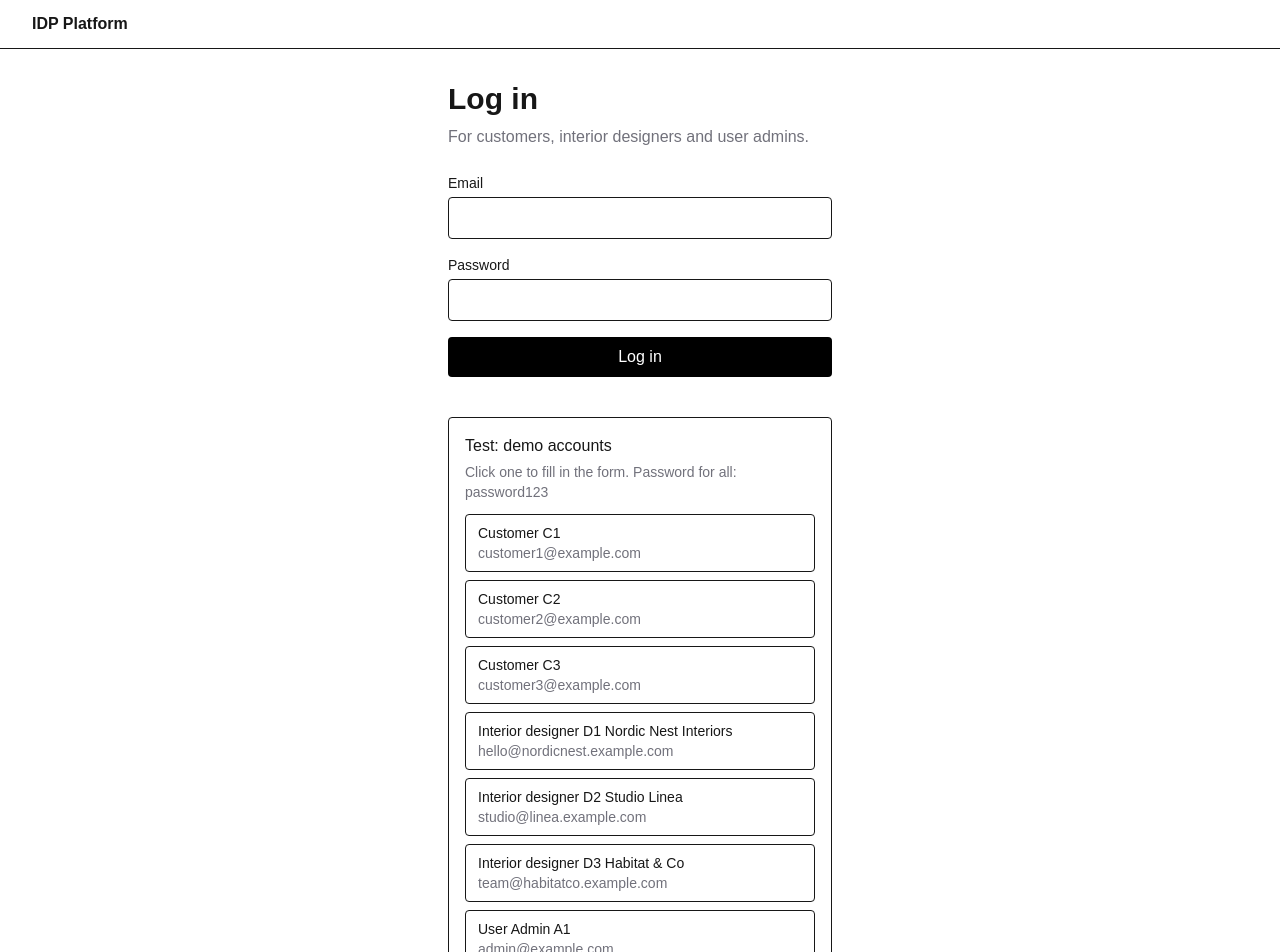
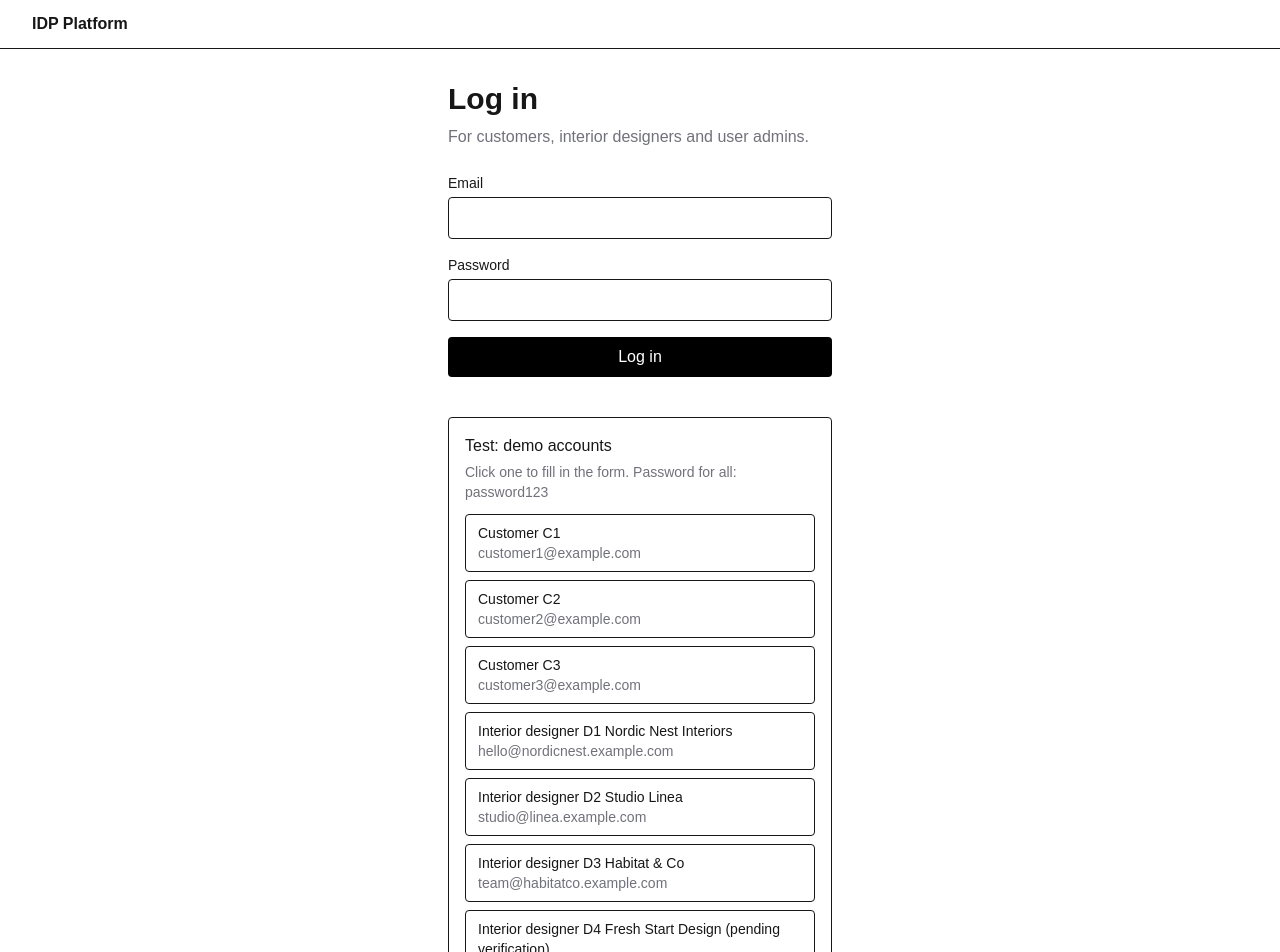
Before and after one commit to tytytytytyy/CSIT314-SDM, a Next.js app in the folder csit314-sdm/: page /login in a window 1280 px wide. Shown: the top 952 px of the page. Built offline with nearby package versions, Linux system fonts and the light colour scheme.

Commit message:
Add D4 (pending) and D5 (suspended) to the login page demo accounts
Makes it quick to show the blocked-login messages in the demo.

```diff
--- a/csit314-sdm/boundary/LoginPg.jsx
+++ b/csit314-sdm/boundary/LoginPg.jsx
@@ -34,6 +34,9 @@ const DEMO_ACCOUNTS = [
   { role: "Interior designer", label: "D1 Nordic Nest Interiors", email: "hello@nordicnest.example.com" },
   { role: "Interior designer", label: "D2 Studio Linea", email: "studio@linea.example.com" },
   { role: "Interior designer", label: "D3 Habitat & Co", email: "team@habitatco.example.com" },
+  // These two cannot log in yet: they show the blocked-login messages.
+  { role: "Interior designer", label: "D4 Fresh Start Design (pending verification)", email: "hi@freshstart.example.com" },
+  { role: "Interior designer", label: "D5 Urban Edge Interiors (suspended)", email: "info@urbanedge.example.com" },
   { role: "User Admin", label: "A1", email: "admin@example.com" },
 ];
 
```
